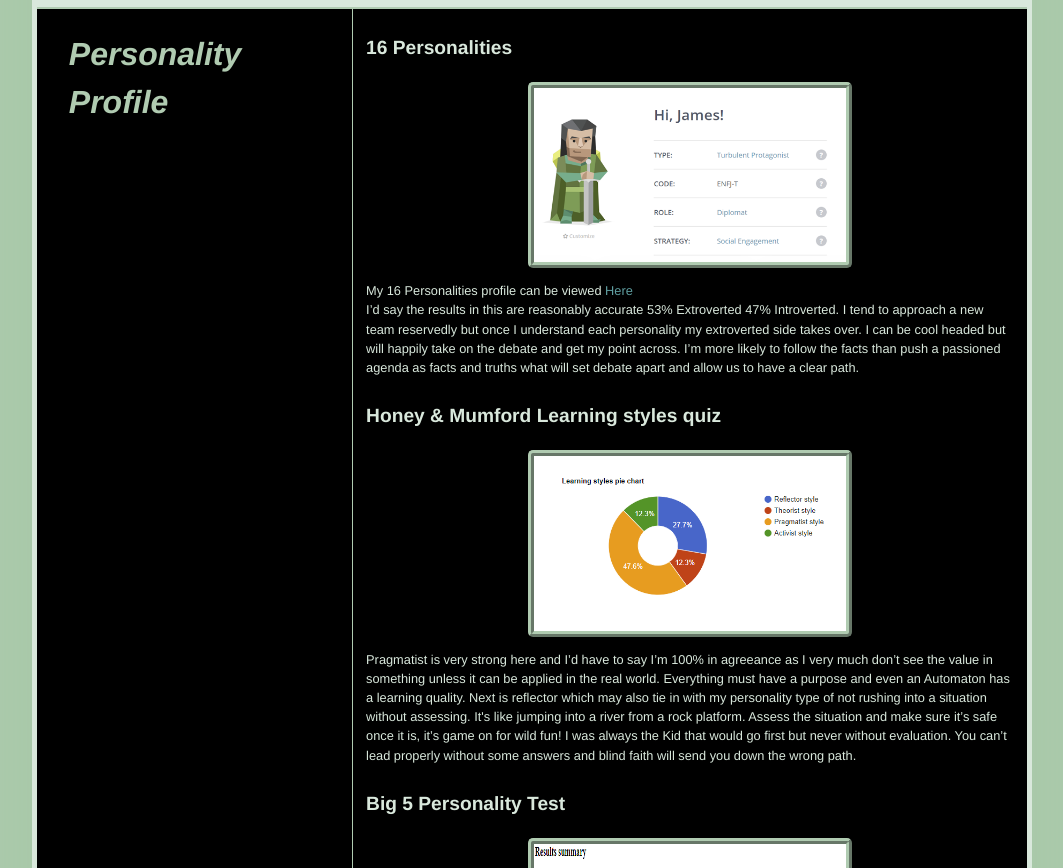
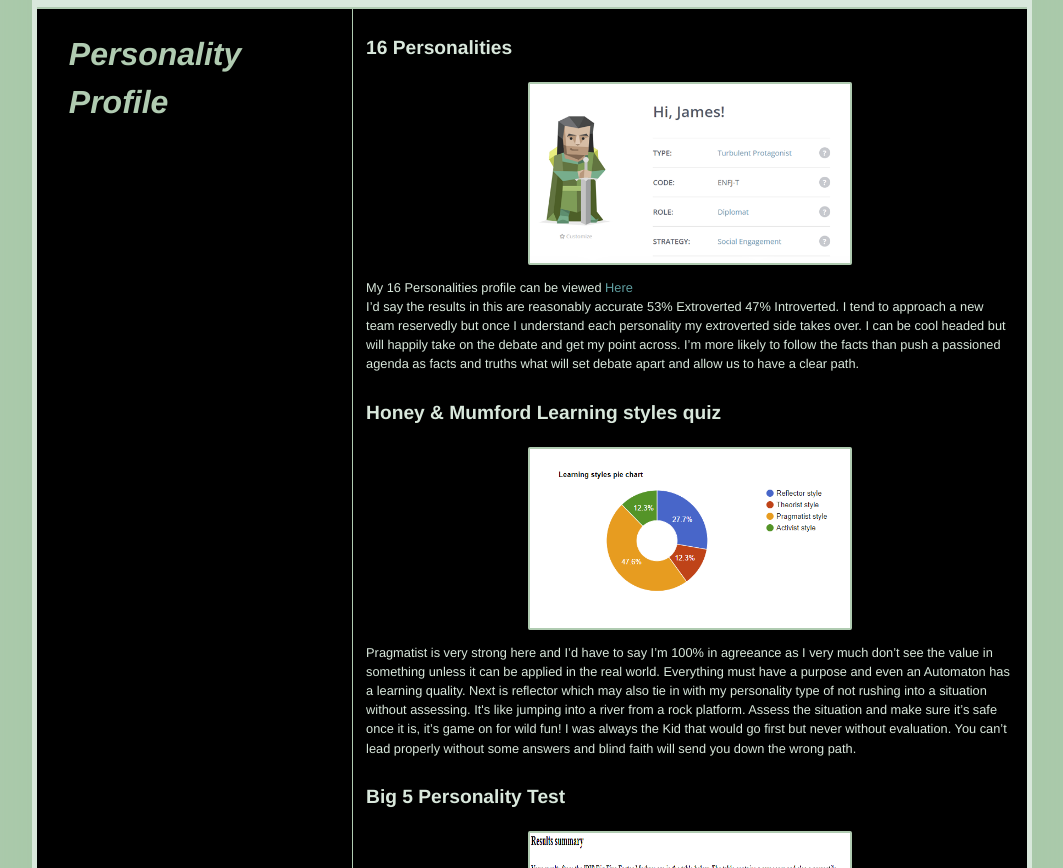
Before and after one commit to JimmyPaddyCossy/Assessment_Task_1, a plain HTML site: page index.html in a window 1280 px wide. Shown: the part 1932-2800 px from the top of the page, without its empty margins (108-1171 px from the left). Drawn offline with Linux system fonts and the light colour scheme.

Commit message:
Picture Boarder amendment

```diff
--- a/style.css
+++ b/style.css
@@ -48,8 +48,8 @@ a:visited{
 
 
 img {
-    border: 6px ridge #b0cbb1;
-    border-radius: 5px;
+    border: 2px solid #b0cbb1;
+    border-radius: 2px;
     display: block;
     margin: 1em auto;
     max-width: 50%;
```
